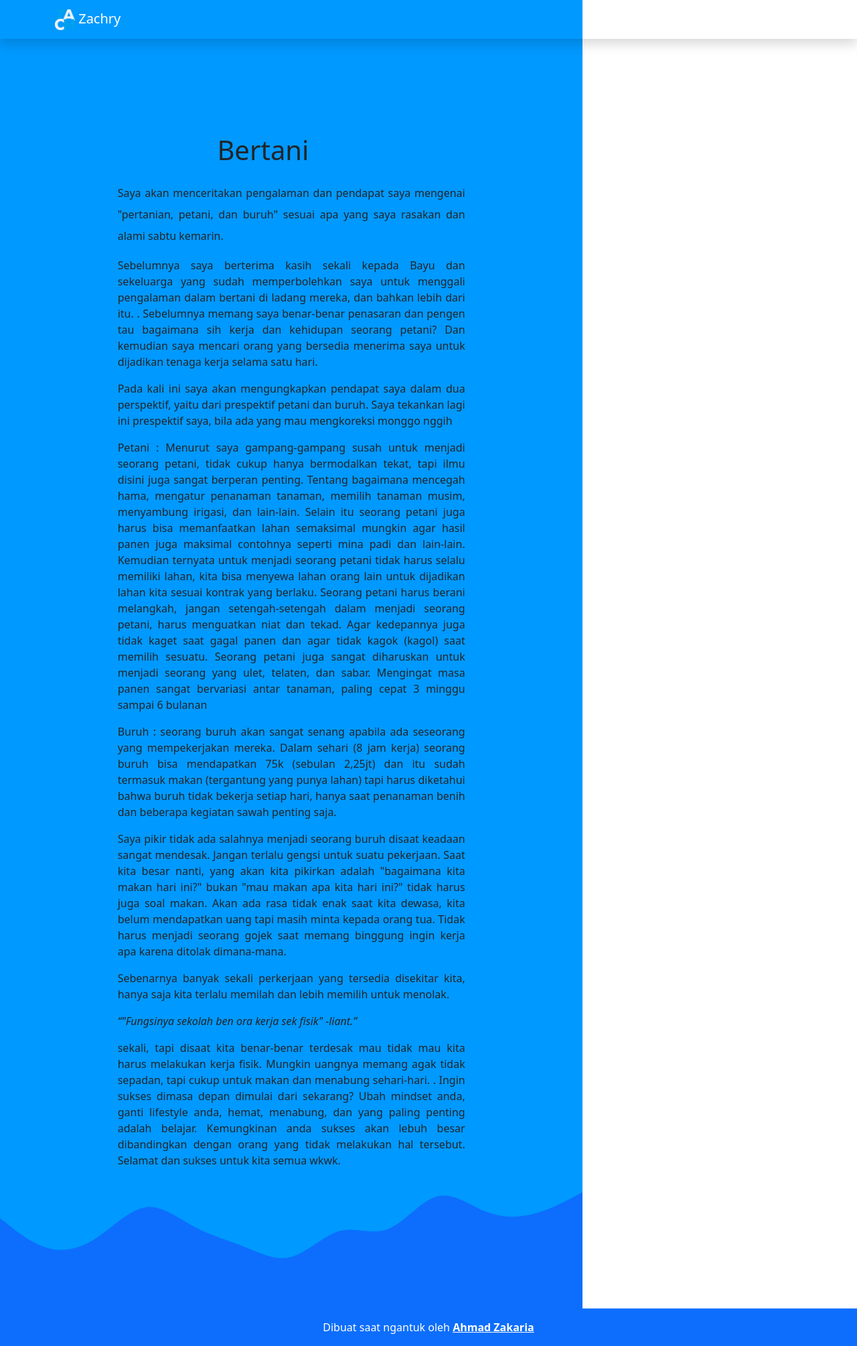
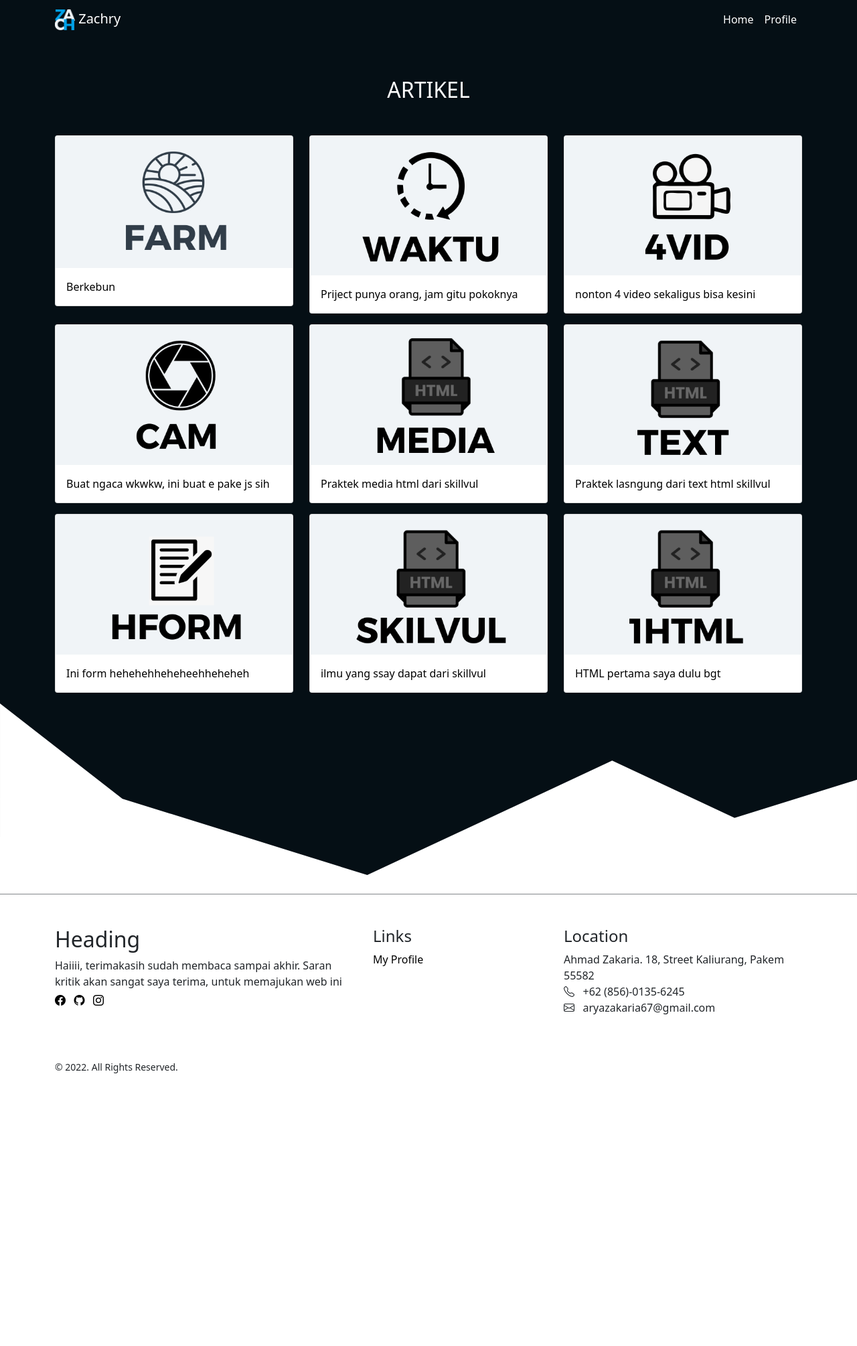
Before and after one commit to Zachry2906/mywebsite, a PHP site: page /subpage1.html in a window 1280 px wide. Shown: the whole page at 67% size. After the commit the page ends 1602 px from the top, so only its background shows below. Run offline with PHP 8.4, Linux system fonts and the light colour scheme.

Commit message:
menambahkan artikel kedalam web dan membenarkan foot

```diff
--- a/subpage1.html
+++ b/subpage1.html
@@ -1,16 +1,24 @@
 <!DOCTYPE html>
 <html lang="en">
   <head>
-    <meta charset="utf-8" />
-    <meta name="viewport" content="width=device-width, initial-scale=1" />
-    <link rel="stylesheet" href="topik.css" />
+    <meta charset="UTF-8" />
+    <meta http-equiv="X-UA-Compatible" content="IE=edge" />
+    <link href="https://cdn.jsdelivr.net/npm/bootstrap@5.0.2/dist/css/bootstrap.min.css" rel="stylesheet" integrity="sha384-EVSTQN3/azprG1Anm3QDgpJLIm9Nao0Yz1ztcQTwFspd3yD65VohhpuuCOmLASjC" crossorigin="anonymous" />
+    <link rel="stylesheet" href="subpagewebs.css" />
     <link rel="icon" type="image/x-icon" href="img/icon.png" />
-    <title>Bootstrap demo</title>
-    <link href="https://cdn.jsdelivr.net/npm/bootstrap@5.2.2/dist/css/bootstrap.min.css" rel="stylesheet" integrity="sha384-Zenh87qX5JnK2Jl0vWa8Ck2rdkQ2Bzep5IDxbcnCeuOxjzrPF/et3URy9Bv1WTRi" crossorigin="anonymous" />
+    <!-- Bootstrap Font Icon CSS -->
+    <link rel="stylesheet" href="https://cdn.jsdelivr.net/npm/bootstrap-icons@1.5.0/font/bootstrap-icons.css" />
+    <meta name="viewport" content="width=device-width, initial-scale=1.0" />
+    <style>
+      body {
+        background-color: #050f15;
+      }
+    </style>
+    <title>Artikel</title>
   </head>
   <body>
     <!-- Navbar -->
-    <nav class="navbar navbar-expand-lg navbar-dark bg-$green-900 shadow fixed-top" id="nav1">
+    <nav class="navbar navbar-expand-lg navbar-dark bg-transparent fixed-top" id="nav1">
       <div class="container">
         <a class="navbar-brand" href="#"><img src="img/icon.png" width="30px" alt="logosaya" /> Zachry</a>
         <button class="navbar-toggler" type="button" data-bs-toggle="collapse" data-bs-target="#navbarNav" aria-controls="navbarNav" aria-expanded="false" aria-label="Toggle navigation">
@@ -22,76 +30,156 @@
               <a class="nav-link active" aria-current="page" href="mywebsite.html">Home</a>
             </li>
             <li class="nav-item">
-              <a class="nav-link" href="#about">About</a>
-            </li>
-            <li class="nav-item">
-              <a class="nav-link" href="#projek">Thoughts</a>
-            </li>
-            <li class="nav-item">
-              <a class="nav-link" href="#contact">Contact Me</a>
+              <a class="nav-link active" aria-current="page" href="profile.html">Profile</a>
             </li>
           </ul>
         </div>
       </div>
     </nav>
-    <!-- Navbar -->
-    <!-- Mincontent -->
-    <section id="about">
+    <!-- Project -->
+    <section id="projek">
       <div class="container">
-        <div class="row text-center mb-md-3">
+        <div class="row text-center">
           <div class="col">
-            <h1 class="xx">Bertani</h1>
+            <h2 class="text-white mb-4">
+              <br /><br /><br />
+              ARTIKEL
+            </h2>
+          </div>
+        </div>
+        <div class="row justify-content-center mt-4">
+          <div class="col-md-4 mb-3">
+            <a href="artikel1.html">
+              <div class="card card-1">
+                <img src="gambar/farm.jpg" class="card-img-top" alt="jendela1" />
+                <div class="card-body">
+                  <p class="card-text">Berkebun</p>
+                </div>
+              </div>
+            </a>
+          </div>
+          <div class="col-md-4 mb-3">
+            <a href="html/Original Script SIMP.html">
+              <div class="card">
+                <img src="gambar/waktu.jpeg" class="card-img-top" alt="jendela1" />
+                <div class="card-body">
+                  <p class="card-text">Priject punya orang, jam gitu pokoknya</p>
+                </div>
+              </div>
+            </a>
+          </div>
+          <div class="col-md-4 mb-3">
+            <a href="html/buat nobar.html">
+              <div class="card">
+                <img src="gambar/4vid.jpeg" class="card-img-top" alt="jendela1" />
+                <div class="card-body">
+                  <p class="card-text">nonton 4 video sekaligus bisa kesini</p>
+                </div>
+              </div>
+            </a>
+          </div>
+          <div class="col-md-4 mb-3">
+            <a href="html/GATAU IIN APA.html" target="_blank">
+              <div class="card">
+                <img src="gambar/CAM.jpeg" class="card-img-top" alt="jendela1" />
+                <div class="card-body">
+                  <p class="card-text">Buat ngaca wkwkw, ini buat e pake js sih</p>
+                </div>
+              </div>
+            </a>
+          </div>
+          <div class="col-md-4 mb-3">
+            <a href="html/Media.html">
+              <div class="card">
+                <img src="gambar/media.png" class="card-img-top" alt="jendela1" />
+                <div class="card-body">
+                  <p class="card-text">Praktek media html dari skillvul</p>
+                </div>
+              </div>
+            </a>
+          </div>
+          <div class="col-md-4 mb-3">
+            <a href="html/TEKS.html">
+              <div class="card">
+                <img src="gambar/text.jpeg" class="card-img-top" alt="jendela1" />
+                <div class="card-body">
+                  <p class="card-text">Praktek lasngung dari text html skillvul</p>
+                </div>
+              </div>
+            </a>
+          </div>
+          <div class="col-md-4 mb-3">
+            <a href="html/form 2.html">
+              <div class="card">
+                <img src="gambar/hform.jpeg" class="card-img-top" alt="jendela1" />
+                <div class="card-body">
+                  <p class="card-text">Ini form hehehehheheheehheheheh</p>
+                </div>
+              </div>
+            </a>
+          </div>
+          <div class="col-md-4 mb-3">
+            <a href="html/skilvul.html">
+              <div class="card">
+                <img src="gambar/skilvul.jpeg" class="card-img-top" alt="jendela1" />
+                <div class="card-body">
+                  <p class="card-text">ilmu yang ssay dapat dari skillvul</p>
+                </div>
+              </div>
+            </a>
+          </div>
+          <div class="col-md-4 mb-3">
+            <a href="html/Ur First HTML.html">
+              <div class="card">
+                <img src="gambar/1html.png" class="card-img-top" alt="jendela1" />
+                <div class="card-body">
+                  <p class="card-text">HTML pertama saya dulu bgt</p>
+                </div>
+              </div>
+            </a>
           </div>
         </div>
       </div>
-      <div class="row text-justify justify-content-center fs-6">
-        <div class="cols">
-          <p class="lh-lg">Saya akan menceritakan pengalaman dan pendapat saya mengenai "pertanian, petani, dan buruh" sesuai apa yang saya rasakan dan alami sabtu kemarin.</p>
-          <p>
-            Sebelumnya saya berterima kasih sekali kepada Bayu dan sekeluarga yang sudah memperbolehkan saya untuk menggali pengalaman dalam bertani di ladang mereka, dan bahkan lebih dari itu. . Sebelumnya memang saya benar-benar penasaran
-            dan pengen tau bagaimana sih kerja dan kehidupan seorang petani? Dan kemudian saya mencari orang yang bersedia menerima saya untuk dijadikan tenaga kerja selama satu hari.
-          </p>
-          <p>Pada kali ini saya akan mengungkapkan pendapat saya dalam dua perspektif, yaitu dari prespektif petani dan buruh. Saya tekankan lagi ini prespektif saya, bila ada yang mau mengkoreksi monggo nggih</p>
-          <p>
-            Petani : Menurut saya gampang-gampang susah untuk menjadi seorang petani, tidak cukup hanya bermodalkan tekat, tapi ilmu disini juga sangat berperan penting. Tentang bagaimana mencegah hama, mengatur penanaman tanaman, memilih
-            tanaman musim, menyambung irigasi, dan lain-lain. Selain itu seorang petani juga harus bisa memanfaatkan lahan semaksimal mungkin agar hasil panen juga maksimal contohnya seperti mina padi dan lain-lain. Kemudian ternyata untuk
-            menjadi seorang petani tidak harus selalu memiliki lahan, kita bisa menyewa lahan orang lain untuk dijadikan lahan kita sesuai kontrak yang berlaku. Seorang petani harus berani melangkah, jangan setengah-setengah dalam menjadi
-            seorang petani, harus menguatkan niat dan tekad. Agar kedepannya juga tidak kaget saat gagal panen dan agar tidak kagok (kagol) saat memilih sesuatu. Seorang petani juga sangat diharuskan untuk menjadi seorang yang ulet,
-            telaten, dan sabar. Mengingat masa panen sangat bervariasi antar tanaman, paling cepat 3 minggu sampai 6 bulanan
-          </p>
-
-          <p>
-            Buruh : seorang buruh akan sangat senang apabila ada seseorang yang mempekerjakan mereka. Dalam sehari (8 jam kerja) seorang buruh bisa mendapatkan 75k (sebulan 2,25jt) dan itu sudah termasuk makan (tergantung yang punya lahan)
-            tapi harus diketahui bahwa buruh tidak bekerja setiap hari, hanya saat penanaman benih dan beberapa kegiatan sawah penting saja.
-          </p>
-          <p>
-            Saya pikir tidak ada salahnya menjadi seorang buruh disaat keadaan sangat mendesak. Jangan terlalu gengsi untuk suatu pekerjaan. Saat kita besar nanti, yang akan kita pikirkan adalah "bagaimana kita makan hari ini?" bukan "mau
-            makan apa kita hari ini?" tidak harus juga soal makan. Akan ada rasa tidak enak saat kita dewasa, kita belum mendapatkan uang tapi masih minta kepada orang tua. Tidak harus menjadi seorang gojek saat memang binggung ingin kerja
-            apa karena ditolak dimana-mana.
-          </p>
-          <p>Sebenarnya banyak sekali perkerjaan yang tersedia disekitar kita, hanya saja kita terlalu memilah dan lebih memilih untuk menolak.</p>
-          <p>
-            <i><q>"Fungsinya sekolah ben ora kerja sek fisik" -liant.</q></i>
-          </p>
-          <p>
-            sekali, tapi disaat kita benar-benar terdesak mau tidak mau kita harus melakukan kerja fisik. Mungkin uangnya memang agak tidak sepadan, tapi cukup untuk makan dan menabung sehari-hari. . Ingin sukses dimasa depan dimulai dari
-            sekarang? Ubah mindset anda, ganti lifestyle anda, hemat, menabung, dan yang paling penting adalah belajar. Kemungkinan anda sukses akan lebuh besar dibandingkan dengan orang yang tidak melakukan hal tersebut. Selamat dan sukses
-            untuk kita semua wkwk.
-          </p>
+      <svg xmlns="http://www.w3.org/2000/svg" viewBox="0 0 1440 320">
+        <path fill="#ffff" fill-opacity="1" d="M0,0L205.7,160L411.4,224L617.1,288L822.9,192L1028.6,96L1234.3,192L1440,128L1440,320L1234.3,320L1028.6,320L822.9,320L617.1,320L411.4,320L205.7,320L0,320Z"></path>
+      </svg>
+    </section>
+    <!-- Project -->
+    <!--footer-->
+    <!-- Footer -->
+    <div class="px-3 pt-5 pb-5 footer">
+      <div class="container">
+        <div class="row">
+          <div class="col-lg-5 col-xs-12 about-company">
+            <h2>Heading</h2>
+            <p class="pr-5 mb-1">Haiiii, terimakasih sudah membaca sampai akhir. Saran kritik akan sangat saya terima, untuk memajukan web ini</p>
+            <p>
+              <a href="https://www.facebook.com/profile.php?id=100008504131639" target="_blank"><i class="bi bi-facebook"></i>&nbsp;&nbsp;</a>
+              <a href="https://github.com/Zachry2906" target="_blank"><i class="bi bi-github"></i>&nbsp;&nbsp;</a>
+              <a href="https://www.instagram.com/zachry____/" target="_blank"><i class="bi bi-instagram"></i></a><br />
+            </p>
+          </div>
+          <div class="col-lg-3 col-xs-12 links">
+            <h4 class="mt-lg-0 mt-sm-3">Links</h4>
+            <ul class="m-0 p-0" style="list-style: none">
+              <li style="text-decoration: none"><a href="profile.html">My Profile</a></li>
+              <br />
+            </ul>
+          </div>
+          <div class="col-lg-4 col-xs-12 location">
+            <h4 class="mt-lg-0 mt-sm-4">Location</h4>
+            <p class="mb-0">Ahmad Zakaria. 18, Street Kaliurang, Pakem 55582</p>
+            <p class="mb-0"><i class="bi bi-telephone"></i> &nbsp; +62 (856)-0135-6245</p>
+            <p><i class="bi bi-envelope"></i> &nbsp; aryazakaria67@gmail.com</p>
+          </div>
+        </div>
+        <div class="row mt-5">
+          <div class="col copyright">
+            <p class=""><small>© 2022. All Rights Reserved.</small></p>
+          </div>
         </div>
       </div>
-      <svg xmlns="http://www.w3.org/2000/svg" viewBox="0 0 1440 320">
-        <path
-          fill="#0D6EFD"
-          fill-opacity="1"
-          d="M0,96L20,112C40,128,80,160,120,170.7C160,181,200,171,240,144C280,117,320,75,360,69.3C400,64,440,96,480,117.3C520,139,560,149,600,165.3C640,181,680,203,720,192C760,181,800,139,840,128C880,117,920,139,960,122.7C1000,107,1040,53,1080,42.7C1120,32,1160,64,1200,80C1240,96,1280,96,1320,85.3C1360,75,1400,53,1420,42.7L1440,32L1440,320L1420,320C1400,320,1360,320,1320,320C1280,320,1240,320,1200,320C1160,320,1120,320,1080,320C1040,320,1000,320,960,320C920,320,880,320,840,320C800,320,760,320,720,320C680,320,640,320,600,320C560,320,520,320,480,320C440,320,400,320,360,320C320,320,280,320,240,320C200,320,160,320,120,320C80,320,40,320,20,320L0,320Z"
-          data-darkreader-inline-fill=""
-          style="--darkreader-inline-fill: #3d86b6"
-        ></path>
-      </svg>
-    </section>
-    <!-- Mincontent -->
-    <footer class="bg-primary text-white text-center p-3">Dibuat saat ngantuk oleh <a href="https://www.facebook.com/profile.php?id=100008504131639" class="text-white fw-bold" target="_blank">Ahmad Zakaria</a></footer>
-    <script src="https://cdn.jsdelivr.net/npm/bootstrap@5.2.2/dist/js/bootstrap.bundle.min.js" integrity="sha384-OERcA2EqjJCMA+/3y+gxIOqMEjwtxJY7qPCqsdltbNJuaOe923+mo//f6V8Qbsw3" crossorigin="anonymous"></script>
+    </div>
+    <script src="https://cdn.jsdelivr.net/npm/bootstrap@5.0.2/dist/js/bootstrap.bundle.min.js" integrity="sha384-MrcW6ZMFYlzcLA8Nl+NtUVF0sA7MsXsP1UyJoMp4YLEuNSfAP+JcXn/tWtIaxVXM" crossorigin="anonymous"></script>
   </body>
 </html>
--- a/subpagewebs.css
+++ b/subpagewebs.css
@@ -2,3 +2,6 @@ a {
   text-decoration: none;
   color: black;
 }
+.footer {
+  background: #ffffff;
+}
```
Also changed, not shown: artikel.css (added, +21 -0 lines), artikel1.html (added, +96 -0 lines), mywebsite.html (+15 -14 lines), subpage2.html (+38 -6 lines), subpage3.html (+39 -6 lines), gambar/artikel.png (added), gambar/farm1.jpg (added), gambar/gamba1.jpg (added), gambar/xxx.jpg (added).
